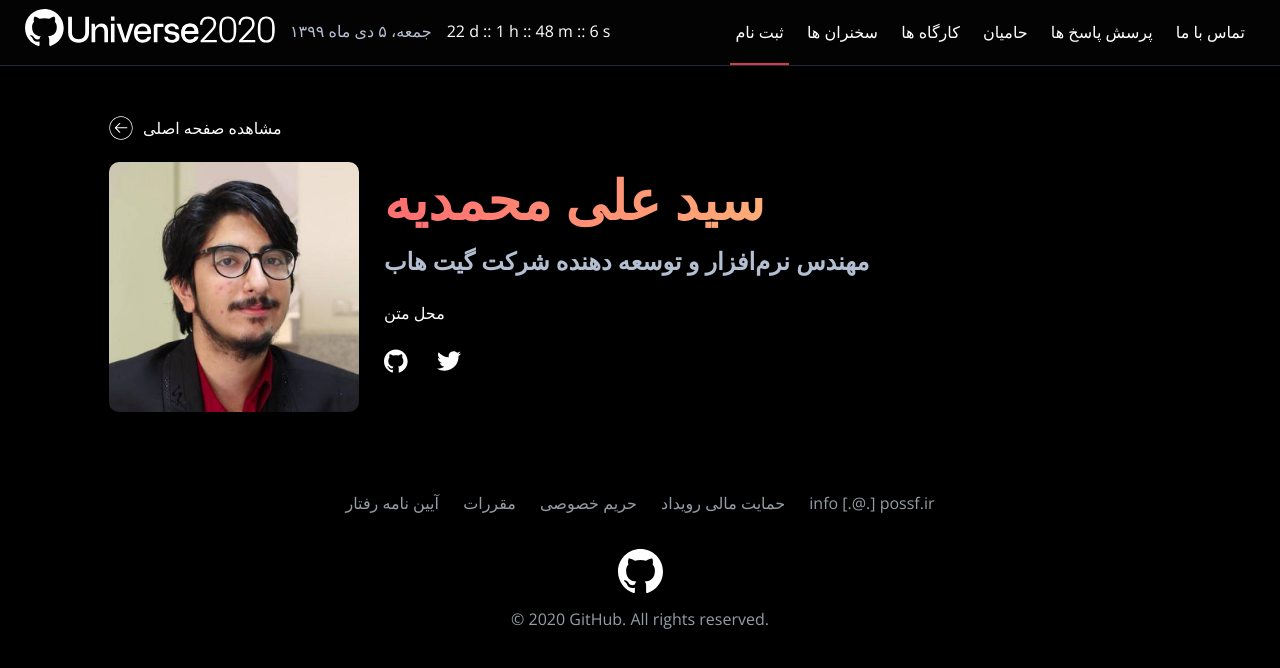
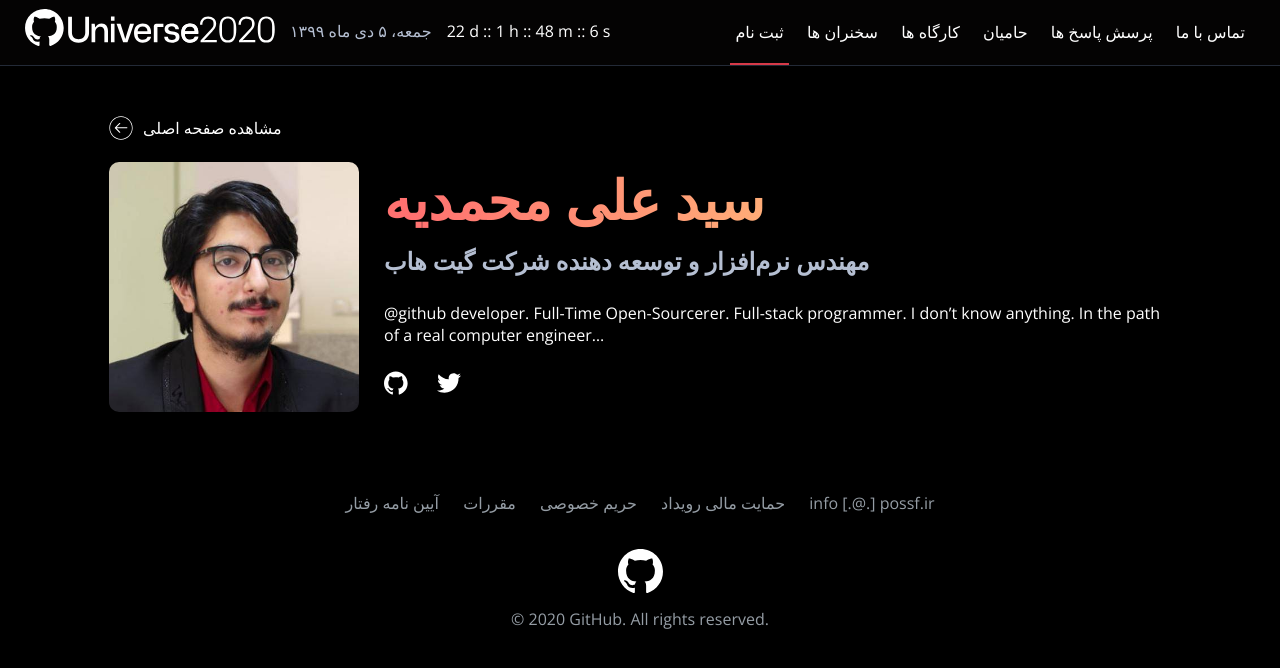
Before and after one commit to POSSF/POSSF, a Jekyll site: the page built from _speakers/2020-10-05-seyyed-ali-mohammadiyeh.md, in a window 1280 px wide, cut to the strip 104-772 px from the top of the page. Built offline with Jekyll 4.4.1, drawn with Linux system fonts in a browser that asks for light colours; some web fonts are replaced.

Commit message:
Update 2020-10-05-seyyed-ali-mohammadiyeh.md

```diff
--- a/_speakers/2020-10-05-seyyed-ali-mohammadiyeh.md
+++ b/_speakers/2020-10-05-seyyed-ali-mohammadiyeh.md
@@ -17,4 +17,4 @@
 website: https://maxbase.org/
 ---
 
-محل متن
+@github developer. Full-Time Open-Sourcerer. Full-stack programmer. I don't know anything. In the path of a real computer engineer...
```
